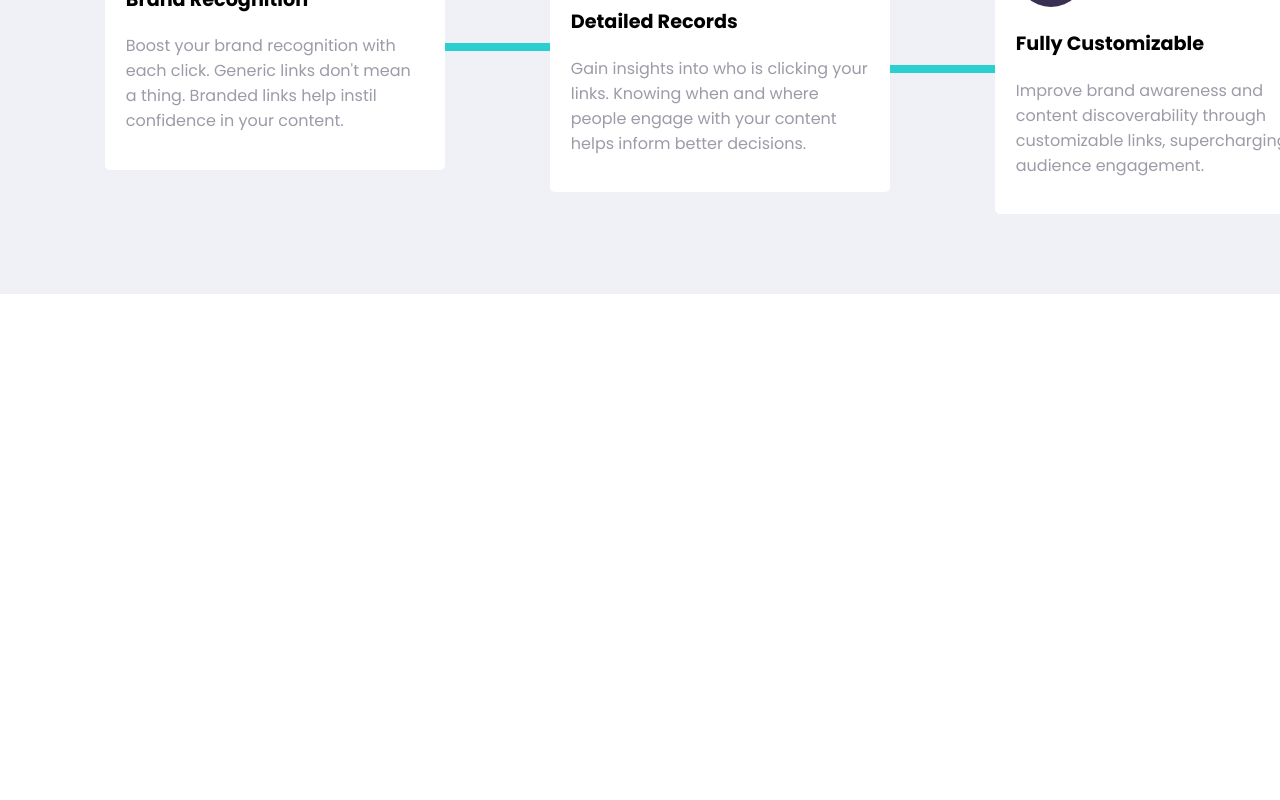
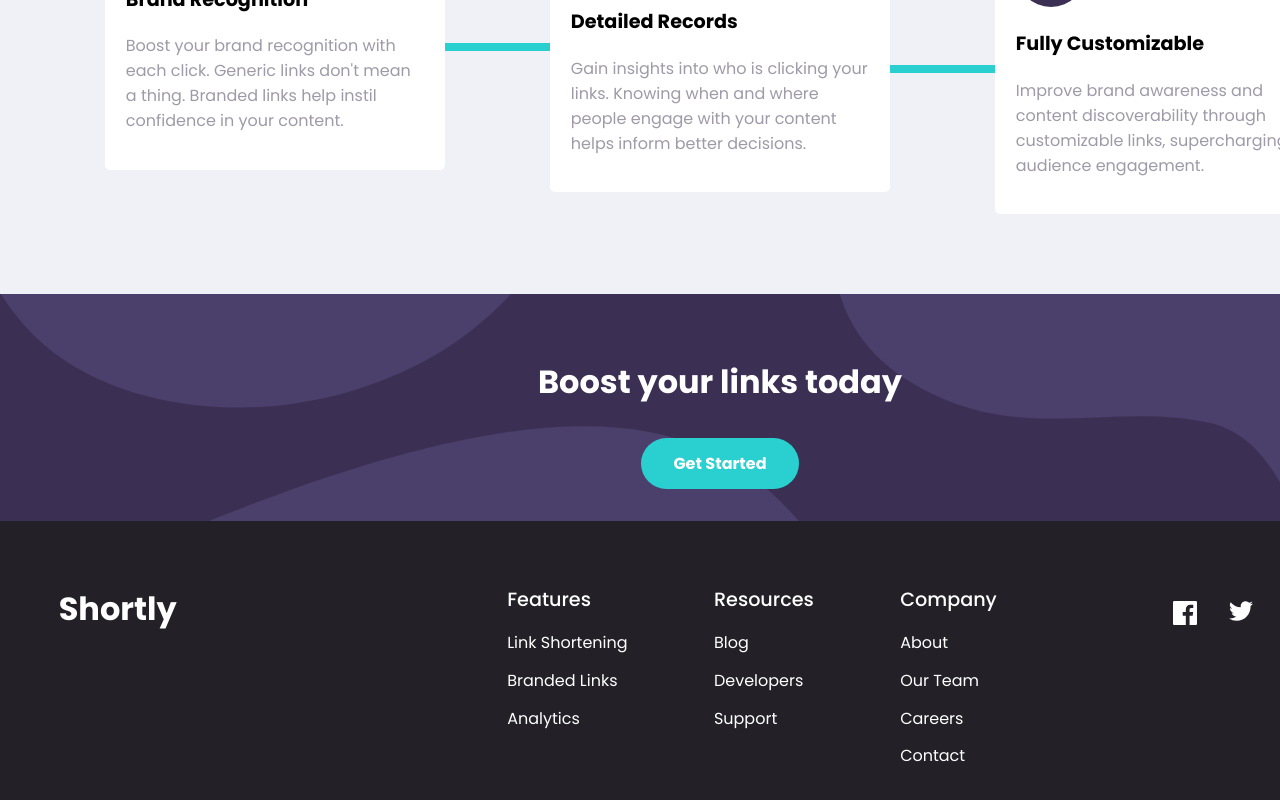
Before and after one commit to subrat611/URL-shortening-API-landing-page, a React (Vite) app: page / in a window 1280 px wide. Shown: the part 1240-2040 px from the top of the page. Before the commit the page ends 1534 px from the top, so only its background shows below. Built offline with nearby package versions, Linux system fonts and the light colour scheme.

Commit message:
footer done

```diff
--- a/src/App.jsx
+++ b/src/App.jsx
@@ -2,6 +2,8 @@
 import NavBar from "./components/NavBar";
 import URLShort from "./components/URLShort";
 import StatisticSection from "./components/StatisticSection";
+import BgBoostSection from "./components/BgBoostSection";
+import Footer from "./components/Footer";
 
 function App() {
   return (
@@ -13,6 +15,8 @@
         {/* generated url show here */}
         <StatisticSection />
       </div>
+      <BgBoostSection />
+      <Footer />
     </div>
   );
 }
--- /dev/null
+++ b/src/components/Footer/footer.scss
@@ -0,0 +1,67 @@
+@use '../../scss/colors' as *;
+@use '../../scss/fonts' as *;
+
+
+.footer {
+    background-color: $neutral-dark-violet;
+
+    .footer-wrapper {
+        width: 1440px;
+        margin: 0 auto;
+        display: flex;
+        justify-content: space-around;
+        padding: 4rem 0;
+
+        .footer-logo {
+            flex-basis: 20%;
+            color: #ffffff;
+            font-size: 2rem;
+            font-weight: $fw-700;
+        }
+
+        .footer-links {
+            flex-basis: 40%;
+            color: #ffffff;
+            display: flex;
+            justify-content: space-around;
+
+            .feature-links {
+                    .f-link-title {
+                        font-size: 1.2rem;
+                        font-weight: $fw-500;
+                    }
+                    .f-links {
+                        padding: 0 0;
+
+                        .f-link {
+                            margin: 0.8rem 0;
+
+                            &:hover {
+                                cursor: pointer;
+                                color: $primary-cyan;
+                            }
+                        }
+
+                    }
+            }
+        }
+
+        .footer-social-links {
+            padding: 0;
+            display: flex;
+            justify-content: center;
+            align-items: flex-start;
+
+            .f-social-link {
+                margin: 0 1rem;
+                svg {
+                    path {
+                        &:hover {
+                            fill: $primary-cyan;
+                        }
+                    }
+                }
+            }
+        }
+    }
+}
--- /dev/null
+++ b/src/components/Footer/index.jsx
@@ -0,0 +1,72 @@
+import "./footer.scss";
+
+export default function Footer() {
+  return (
+    <div className="footer">
+      <div className="footer-wrapper">
+        <span className="footer-logo">Shortly</span>
+        <div className="footer-links">
+          <div className="feature-links">
+            <span className="f-link-title">Features</span>
+            <ul className="f-links">
+              <li className="f-link">Link Shortening</li>
+              <li className="f-link">Branded Links</li>
+              <li className="f-link">Analytics</li>
+            </ul>
+          </div>
+          <div className="feature-links">
+            <span className="f-link-title">Resources</span>
+            <ul className="f-links">
+              <li className="f-link">Blog</li>
+              <li className="f-link">Developers</li>
+              <li className="f-link">Support</li>
+            </ul>
+          </div>
+          <div className="feature-links">
+            <span className="f-link-title">Company</span>
+            <ul className="f-links">
+              <li className="f-link">About</li>
+              <li className="f-link">Our Team</li>
+              <li className="f-link">Careers</li>
+              <li className="f-link">Contact</li>
+            </ul>
+          </div>
+        </div>
+        <ul className="footer-social-links">
+          <li className="f-social-link">
+            <svg xmlns="http://www.w3.org/2000/svg" width="24" height="24">
+              <path
+                fill="#FFF"
+                d="M22.675 0H1.325C.593 0 0 .593 0 1.325v21.351C0 23.407.593 24 1.325 24H12.82v-9.294H9.692v-3.622h3.128V8.413c0-3.1 1.893-4.788 4.659-4.788 1.325 0 2.463.099 2.795.143v3.24l-1.918.001c-1.504 0-1.795.715-1.795 1.763v2.313h3.587l-.467 3.622h-3.12V24h6.116c.73 0 1.323-.593 1.323-1.325V1.325C24 .593 23.407 0 22.675 0z"
+              />
+            </svg>
+          </li>
+          <li className="f-social-link">
+            <svg xmlns="http://www.w3.org/2000/svg" width="24" height="20">
+              <path
+                fill="#FFF"
+                d="M24 2.557a9.83 9.83 0 01-2.828.775A4.932 4.932 0 0023.337.608a9.864 9.864 0 01-3.127 1.195A4.916 4.916 0 0016.616.248c-3.179 0-5.515 2.966-4.797 6.045A13.978 13.978 0 011.671 1.149a4.93 4.93 0 001.523 6.574 4.903 4.903 0 01-2.229-.616c-.054 2.281 1.581 4.415 3.949 4.89a4.935 4.935 0 01-2.224.084 4.928 4.928 0 004.6 3.419A9.9 9.9 0 010 17.54a13.94 13.94 0 007.548 2.212c9.142 0 14.307-7.721 13.995-14.646A10.025 10.025 0 0024 2.557z"
+              />
+            </svg>
+          </li>
+          <li className="f-social-link">
+            <svg xmlns="http://www.w3.org/2000/svg" width="24" height="24">
+              <path
+                fill="#FFF"
+                d="M12 0C5.373 0 0 5.372 0 12c0 5.084 3.163 9.426 7.627 11.174-.105-.949-.2-2.405.042-3.441.218-.937 1.407-5.965 1.407-5.965s-.359-.719-.359-1.782c0-1.668.967-2.914 2.171-2.914 1.023 0 1.518.769 1.518 1.69 0 1.029-.655 2.568-.994 3.995-.283 1.194.599 2.169 1.777 2.169 2.133 0 3.772-2.249 3.772-5.495 0-2.873-2.064-4.882-5.012-4.882-3.414 0-5.418 2.561-5.418 5.207 0 1.031.397 2.138.893 2.738a.36.36 0 01.083.345l-.333 1.36c-.053.22-.174.267-.402.161-1.499-.698-2.436-2.889-2.436-4.649 0-3.785 2.75-7.262 7.929-7.262 4.163 0 7.398 2.967 7.398 6.931 0 4.136-2.607 7.464-6.227 7.464-1.216 0-2.359-.631-2.75-1.378l-.748 2.853c-.271 1.043-1.002 2.35-1.492 3.146C9.57 23.812 10.763 24 12 24c6.627 0 12-5.373 12-12 0-6.628-5.373-12-12-12z"
+              />
+            </svg>
+          </li>
+          <li className="f-social-link">
+            <svg xmlns="http://www.w3.org/2000/svg" width="24" height="24">
+              <path
+                fill="#FFF"
+                d="M12 2.163c3.204 0 3.584.012 4.85.07 3.252.148 4.771 1.691 4.919 4.919.058 1.265.069 1.645.069 4.849 0 3.205-.012 3.584-.069 4.849-.149 3.225-1.664 4.771-4.919 4.919-1.266.058-1.644.07-4.85.07-3.204 0-3.584-.012-4.849-.07-3.26-.149-4.771-1.699-4.919-4.92-.058-1.265-.07-1.644-.07-4.849 0-3.204.013-3.583.07-4.849.149-3.227 1.664-4.771 4.919-4.919 1.266-.057 1.645-.069 4.849-.069zM12 0C8.741 0 8.333.014 7.053.072 2.695.272.273 2.69.073 7.052.014 8.333 0 8.741 0 12c0 3.259.014 3.668.072 4.948.2 4.358 2.618 6.78 6.98 6.98C8.333 23.986 8.741 24 12 24c3.259 0 3.668-.014 4.948-.072 4.354-.2 6.782-2.618 6.979-6.98.059-1.28.073-1.689.073-4.948 0-3.259-.014-3.667-.072-4.947-.196-4.354-2.617-6.78-6.979-6.98C15.668.014 15.259 0 12 0zm0 5.838a6.162 6.162 0 100 12.324 6.162 6.162 0 000-12.324zM12 16a4 4 0 110-8 4 4 0 010 8zm6.406-11.845a1.44 1.44 0 100 2.881 1.44 1.44 0 000-2.881z"
+              />
+            </svg>
+          </li>
+        </ul>
+      </div>
+    </div>
+  );
+}
```
